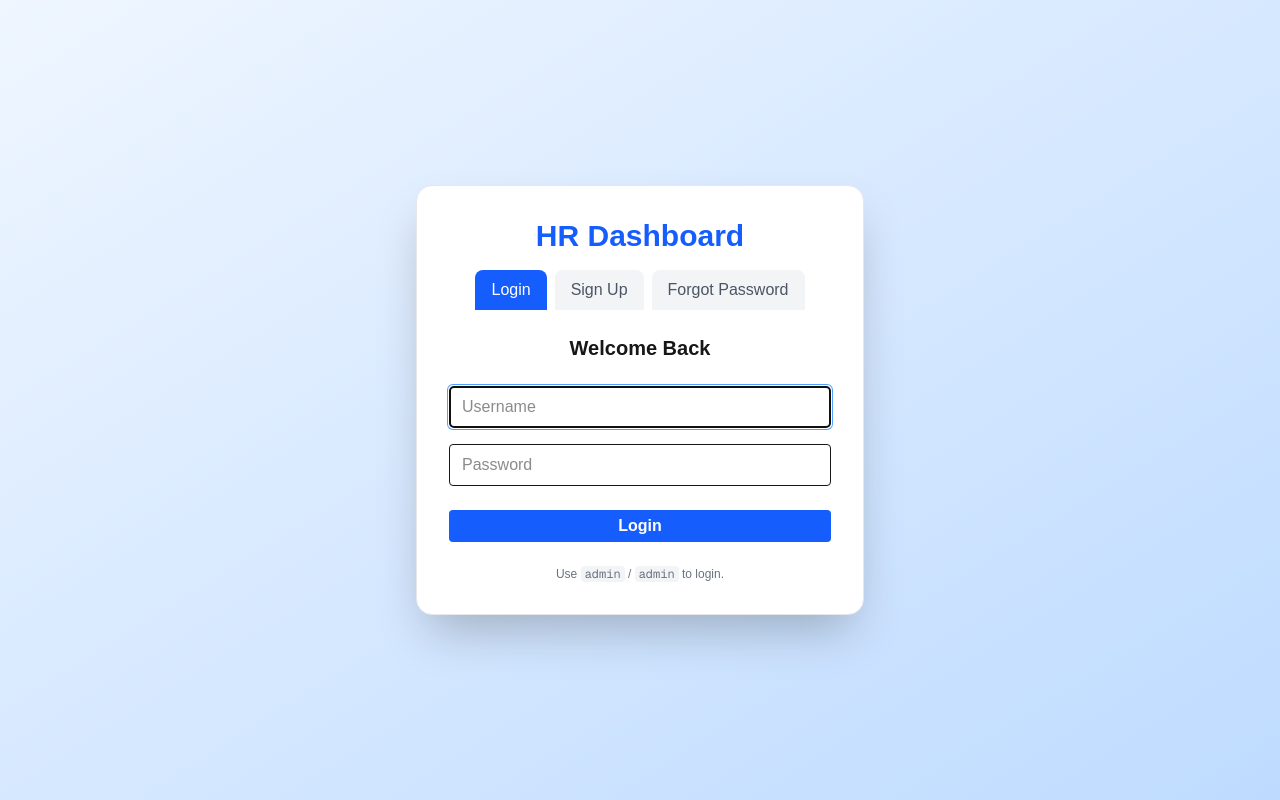
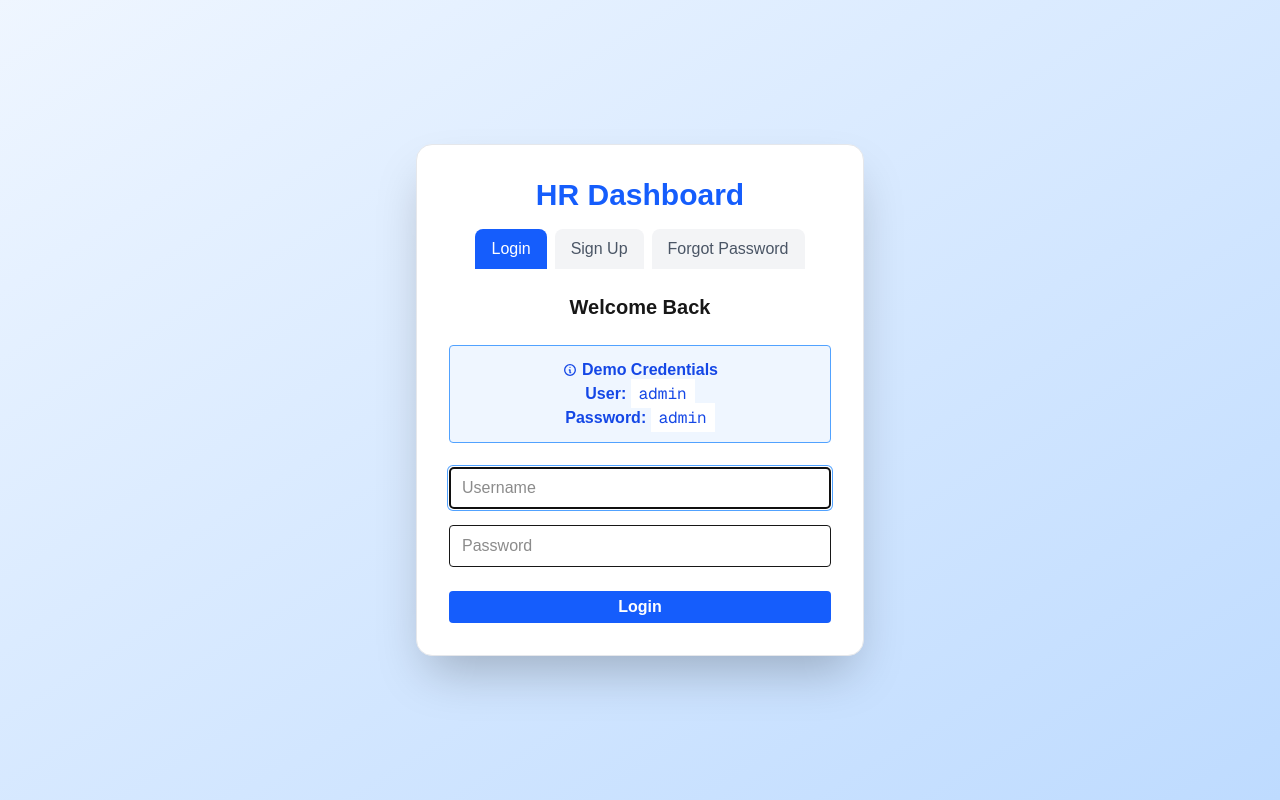
Before and after one commit to rakeshgit-ai/hr-dashboard, a Next.js app: page /login in a window 1280 px wide. Built offline with nearby package versions, Linux system fonts and the light colour scheme.

Commit message:
adding demo Credentials

```diff
--- a/src/app/login/page.tsx
+++ b/src/app/login/page.tsx
@@ -66,6 +66,21 @@ export default function LoginPage() {
         {tab === "login" && (
           <form className="flex flex-col gap-4" onSubmit={handleLogin}>
             <h2 className="text-xl font-semibold mb-2 text-center">Welcome Back</h2>
+            {/* Highlighted credentials box */}
+            <div className="bg-blue-50 border border-blue-400 text-blue-700 rounded p-3 mb-2 text-center flex flex-col items-center">
+              <span className="font-semibold flex items-center gap-1">
+                <svg xmlns="http://www.w3.org/2000/svg" className="h-4 w-4 inline" fill="none" viewBox="0 0 24 24" stroke="currentColor">
+                  <path strokeLinecap="round" strokeLinejoin="round" strokeWidth={2} d="M13 16h-1v-4h-1m1-4h.01M12 20a8 8 0 100-16 8 8 0 000 16z" />
+                </svg>
+                Demo Credentials
+              </span>
+              <span>
+                <b>User:</b> <span className="font-mono bg-white px-2 py-1 ">admin</span>
+              </span>
+              <span>
+                <b>Password:</b> <span className="font-mono bg-white px-2 py-1 ">admin</span>
+              </span>
+            </div>
             <input
               className="border rounded px-3 py-2 focus:ring-2 focus:ring-blue-400"
               placeholder="Username"
@@ -84,10 +99,7 @@ export default function LoginPage() {
             <button className="btn btn-primary w-full mt-2" type="submit">
               Login
             </button>
-            <div className="text-xs text-gray-500 text-center mt-2">
-              Use <span className="font-mono bg-gray-100 px-1 rounded">admin</span> /{" "}
-              <span className="font-mono bg-gray-100 px-1 rounded">admin</span> to login.
-            </div>
+
           </form>
         )}
 
```
